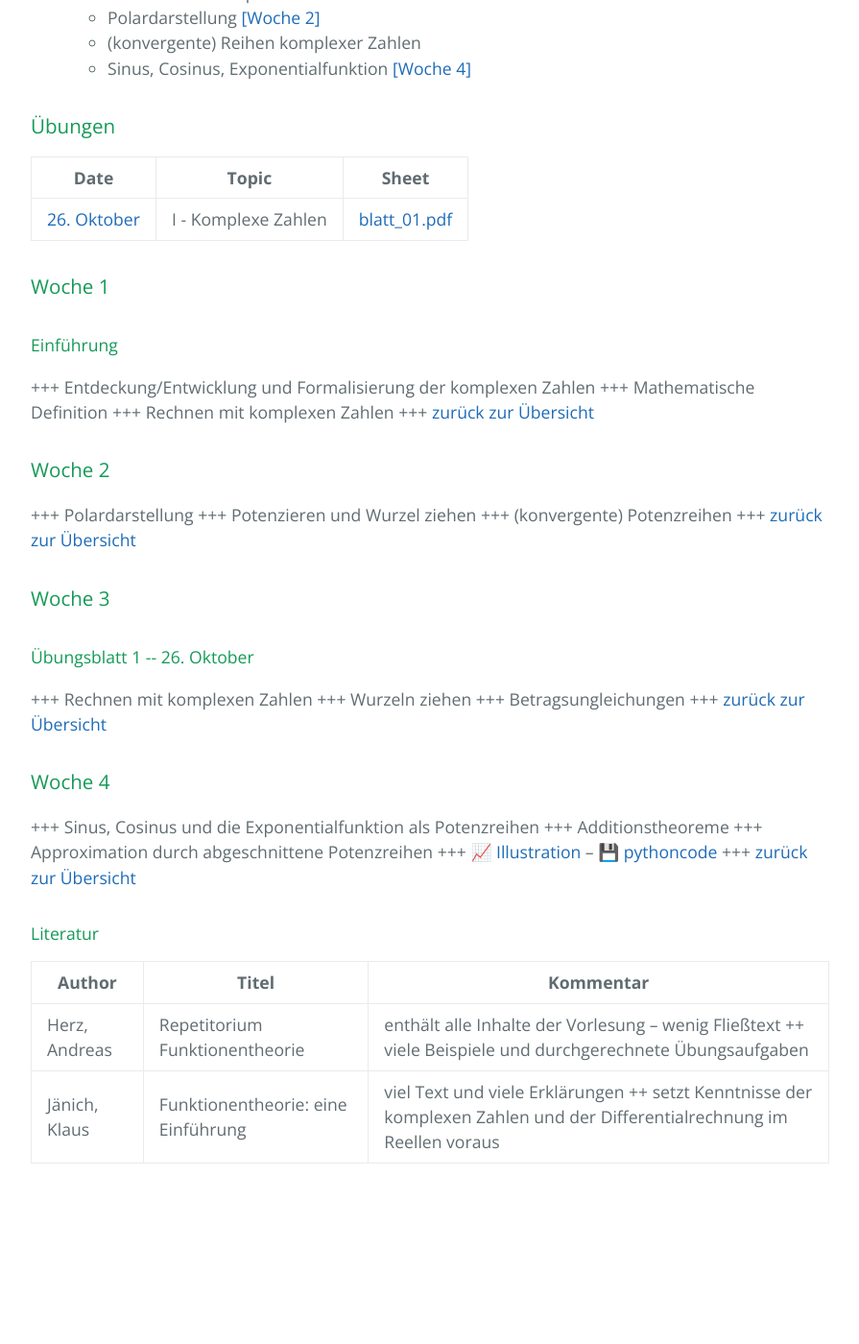
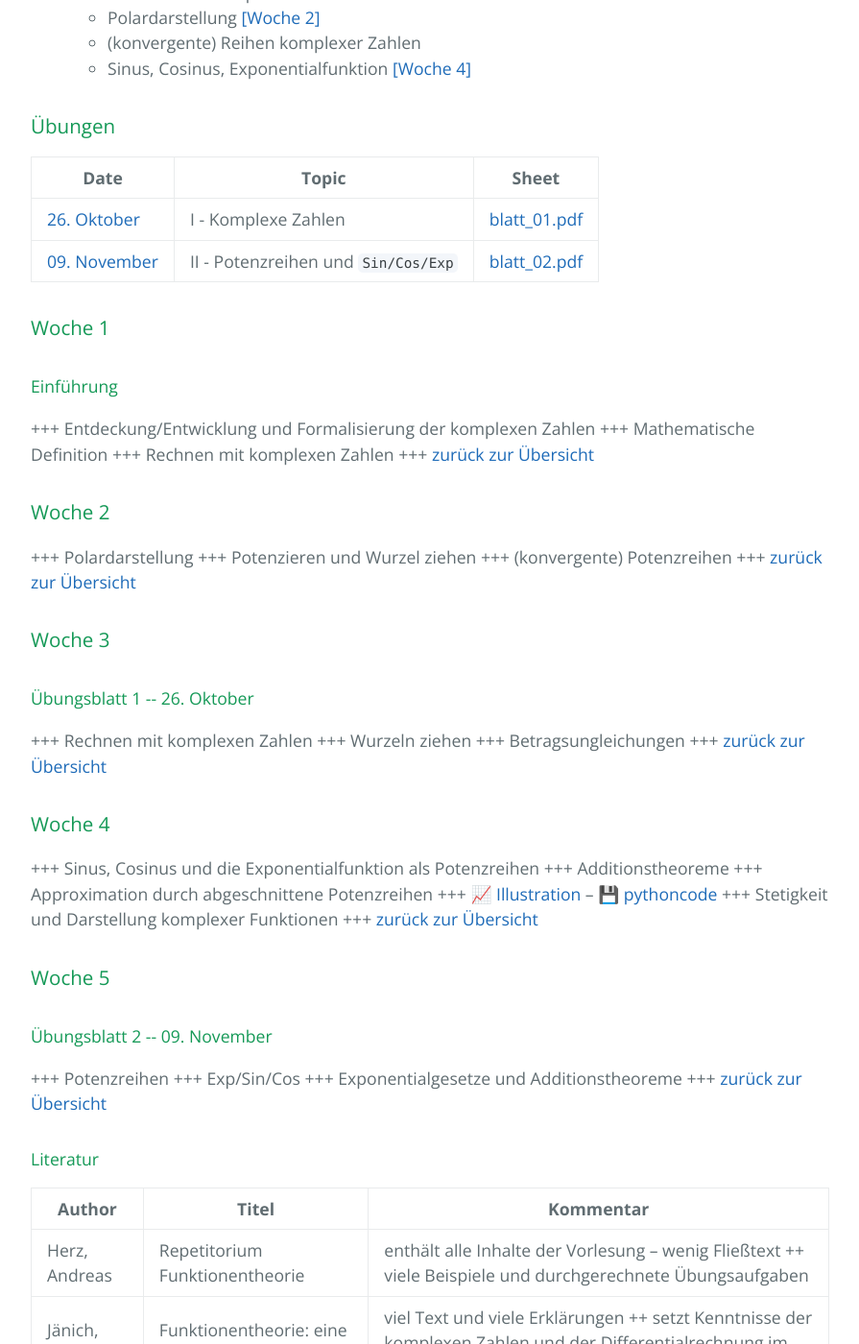
Before and after one commit to highlando/17-funktionentheorie-ovgu, a Jekyll site: the page built from index.md, in a window 1280 px wide and 1400 px high, scrolled down 877 px. Shown: the whole window at 96% size, without its empty margins (192-1087 px from the left). Built offline with Jekyll 4.4.1, drawn with Linux system fonts in a browser that asks for light colours; emoji names are drawn with the system emoji font; our own code applies the rules of GitHub Pages for plain Markdown files; before the commit the page ends 2121 px from its top, so only the background shows below that.

Commit message:
2. Uebung

```diff
--- a/index.md
+++ b/index.md
@@ -32,6 +32,7 @@ Hier gibt's die grundlegenden und aktuelle Informationen zur Vorlesung *Funktion
 | Date | Topic | Sheet |
 | ------- | ------ | ------- |
 | [26. Oktober](#exercisei) | I - Komplexe Zahlen | [blatt_01.pdf](files/blatt_01.pdf) |
+| [09. November](#exerciseii) | II - Potenzreihen und `Sin/Cos/Exp` | [blatt_02.pdf](files/blatt_02.pdf) |
 
 ### Woche 1
 
@@ -49,7 +50,11 @@ Hier gibt's die grundlegenden und aktuelle Informationen zur Vorlesung *Funktion
 +++ Rechnen mit komplexen Zahlen +++ Wurzeln ziehen +++ Betragsungleichungen +++ [zur&uuml;ck zur &Uuml;bersicht](#overview)
 
 ### Woche 4
-+++ Sinus, Cosinus und die Exponentialfunktion als Potenzreihen +++ Additionstheoreme +++ Approximation durch abgeschnittene Potenzreihen +++ :chart_with_upwards_trend: [Illustration](files/truncatedsines.html) -- :floppy_disk: [pythoncode](files/sinus-series-test.py) +++ [zur&uuml;ck zur &Uuml;bersicht](#overview)
++++ Sinus, Cosinus und die Exponentialfunktion als Potenzreihen +++ Additionstheoreme +++ Approximation durch abgeschnittene Potenzreihen +++ :chart_with_upwards_trend: [Illustration](files/truncatedsines.html) -- :floppy_disk: [pythoncode](files/sinus-series-test.py)  +++ Stetigkeit und Darstellung komplexer Funktionen +++ [zur&uuml;ck zur &Uuml;bersicht](#overview)
+
+### Woche 5
+<h4 id="exerciseii"> &Uuml;bungsblatt 2 -- 09. November </h4>
++++ Potenzreihen +++ Exp/Sin/Cos +++ Exponentialgesetze und Additionstheoreme +++ [zur&uuml;ck zur &Uuml;bersicht](#overview)
 
 #### Literatur
 
```
Also changed, not shown: 1 other file.
